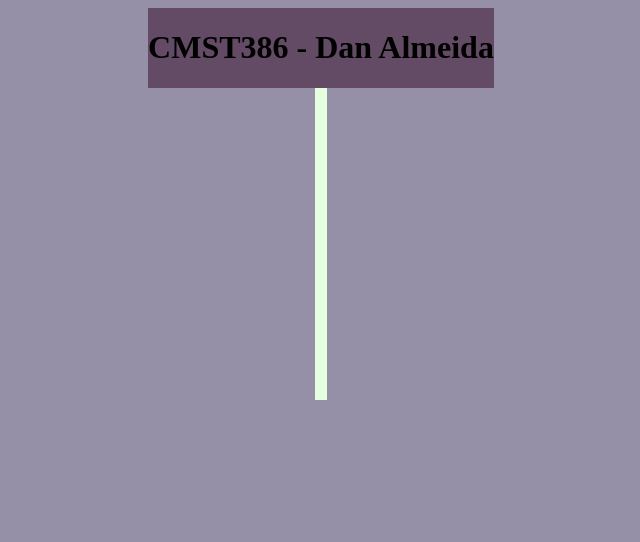
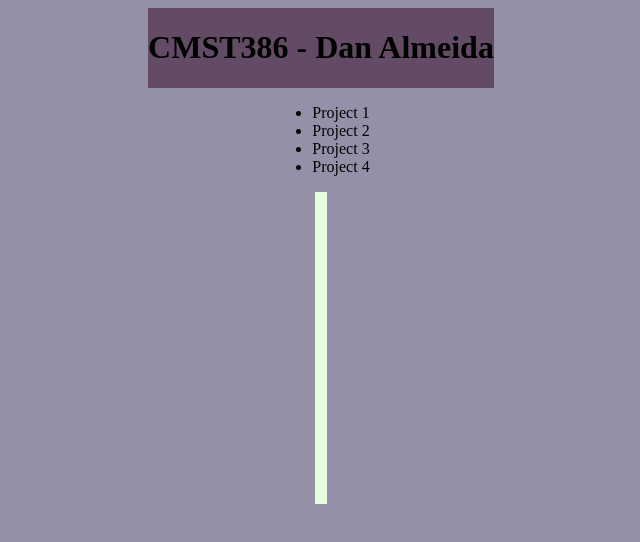
Before and after one commit to dan-almeida1/CMST386, a plain HTML site: page index.html in a window 1280 px wide. Shown: the whole page, without its empty margins (319-959 px from the left). Drawn offline with Linux system fonts and the light colour scheme; files that its build step writes are made by us from their sources.

Commit message:
nav list

```diff
--- a/index.html
+++ b/index.html
@@ -5,14 +5,19 @@
     <meta name="viewport" content="width=device-width, initial-scale=1.0">
     <meta http-equiv="X-UA-Compatible" content="ie=edge">
     <title>CMST386 - Dan Almeida</title>
-    <link rel="stylesheet" href="style.css">
+    <link rel="stylesheet" href="/project1/style.css">
   </head>
   <body>
     <header>
       <h1>CMST386 - Dan Almeida</h1>
     </header>
     <nav>
-
+      <ul>
+        <li>Project 1</li>
+        <li>Project 2</li>
+        <li>Project 3</li>
+        <li>Project 4</li>
+      </ul>
     </nav>
     <main>
 
```
